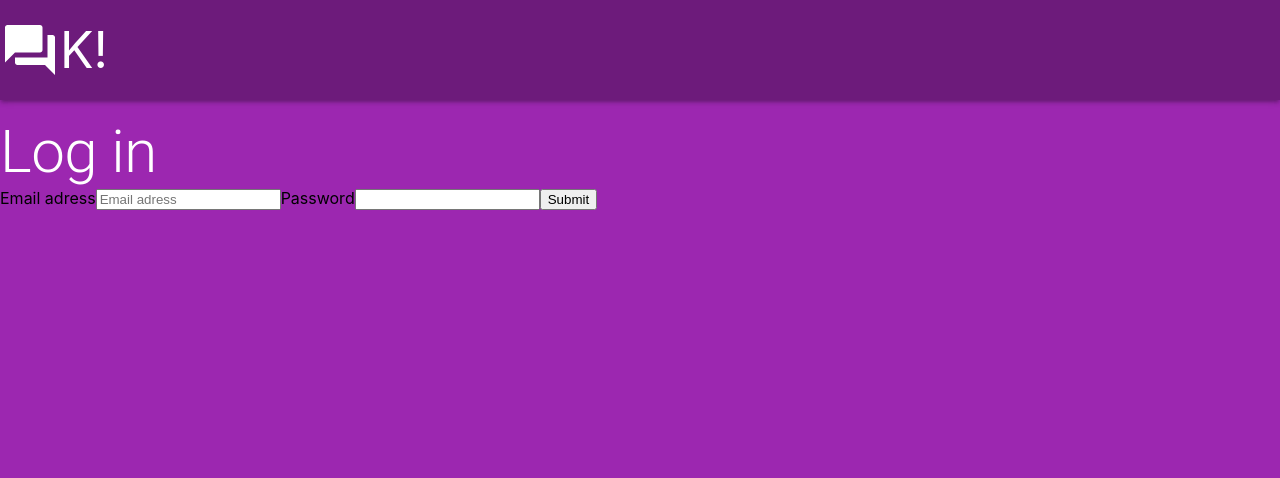
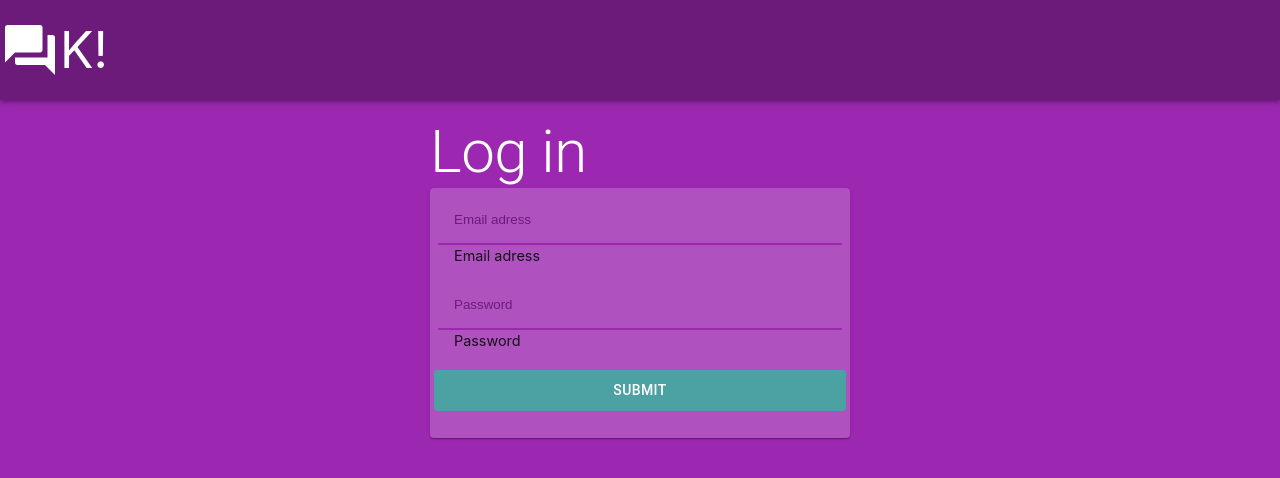
Before and after one commit to ullagjes/temaoppgave-8, a Next.js app: page /login in a window 1280 px wide. Shown: the top 478 px of the page. Built offline with nearby package versions, Linux system fonts and the light colour scheme; no server answers.

Commit message:
added form component styling

```diff
--- a/pages/login.js
+++ b/pages/login.js
@@ -4,15 +4,80 @@ import { Formik, Field, Form, ErrorMessage } from 'formik'
 import * as Yup from 'yup'
 import { useRouter } from 'next/router';
 
+import { makeStyles } from '@material-ui/core/styles';
+import Grid from '@material-ui/core/Grid';
+import Button from '@material-ui/core/Button';
+
 import PageContainer from '../components/PageComponents/PageContainer';
 import { SubTitle } from '../components/BaseComponents';
+import { Paper } from '@material-ui/core';
 
 const validationSchema = Yup.object().shape({
     email: Yup.string().required().min(8).label('Email'),
     password: Yup.string().required().min(8).label('Password'),
 })
 
+const useStyles = makeStyles((theme) => ({
+    grid: {
+        padding: theme.spacing(1),
+    },
+    errorMessage: {
+        color: theme.palette.warning.contrastText,
+        borderBottom: `2px solid ${theme.palette.warning.main}`,
+        fontSize: '1rem',
+        paddingLeft: theme.spacing(3)
+    },
+    field: {
+        '&::placeholder': {
+            color: theme.palette.primary.dark,
+        },
+        padding: theme.spacing(3),
+        width: '100%',
+        border: 'none',
+        borderBottom: `2px solid ${theme.palette.primary.main}`,
+        color: '#fff',
+        backgroundColor: theme.palette.primary.light,
+    },
+    formContainer: {
+        display: 'flex',
+        flexDirection: 'column',
+        justifyContent: 'space-around',
+        alignItems: 'stretch',
+        alignContent: 'flex-start',
+
+    },
+    label: {
+        padding: theme.spacing(3),
+        fontSize: '.9rem',
+    },
+    paper: {
+        backgroundColor: theme.palette.primary.light,
+        marginLeft: 'auto',
+        marginRight: 'auto',
+        width: '90vw',
+        maxWidth: '420px',
+        height: '250px',
+        padding: theme.spacing(1),
+    },
+    root: {
+        flexGrow: 1,
+    },
+    submit: {
+        width: '100%',
+        padding: theme.spacing(2),
+        marginTop: theme.spacing(3),
+        backgroundColor: theme.palette.secondary.main,
+        color: theme.palette.secondary.contrastText,
+        border: 'none',
+    },
+    title: {
+        alignSelf: 'center',
+    }
+}))
+
 function logIn() {
+
+    const classes = useStyles();
 
     const router = useRouter();
 
@@ -29,26 +94,73 @@ function logIn() {
     return (
         <>
         <PageContainer>
-            <SubTitle component={"h1"}>Log in</SubTitle>
+                <Grid
+                container
+                direction="column"
+                justify="center"
+                alignContent="center"
+                className={classes.root}>
+                    <Grid item xs={12}>
+                        <SubTitle component={"h1"} className={classes.title}>Log in</SubTitle>
+                    </Grid>
+                    <Grid item xs={12}>
+
                     <Formik
                     initialValues= {{
                     email: '',
                     password: '',
                     }}
+
                     validationSchema={validationSchema}
                     onSubmit={(values) => onSubmit(values)}
                     >
-                    <Form>
-                        <label htmlFor='email'>Email adress</label>
-                        <Field name="email" type="email" placeholder="Email adress"/>
-                        <ErrorMessage name="email" />
-                        <label htmlFor='password'>Password</label>
-                        <Field name="password" type="password"
+                    <Form className={classes.formContainer}>
+                        <Paper className={classes.paper}>
+                        <Grid
+                        container
+                        direction="column"
+                        spacing={3}
+                        className={classes.grid}
+                        >
+                            <Grid item xs={12}>
+
+                                <Field
+                                className={classes.field}
+                                name="email"
+                                type="email"
+                                placeholder="Email adress"/>
+                                <label
+                                className={classes.label}
+                                htmlFor='email'>Email adress</label>
+                                <ErrorMessage name="email"
+                                component="div"
+                                className={classes.errorMessage} />
+
+                            </Grid>
+                            <Grid item xs={12}>
+                                <Field
+                                className={classes.field}
+                                name="password"
+                                type="password"
+                                placeholder="Password"
                                 />
-                        <ErrorMessage name="password" />
-                        <button type="submit">Submit</button>
+                                <label
+                                className={classes.label}
+                                htmlFor='password'>Password</label>
+                                <ErrorMessage
+                                className={classes.errorMessage}
+                                component="div"
+                                name="password" />
+                            </Grid>
+                        </Grid>
+                        <Button type="submit" className={classes.submit}>Submit</Button>
+
+                        </Paper>
                     </Form>
                 </Formik>
+                    </Grid>
+                </Grid>
+
         </PageContainer>
 
 
--- a/utils/firebaseHelpers.js
+++ b/utils/firebaseHelpers.js
@@ -237,8 +237,6 @@ try {
     isWaitingRoomActive: true,
     hasEnded: true
   })
-
-
 
   return deleteEachUserAnswers(quizPin, participants)
   } catch(error){
```
Also changed, not shown: components/QuestionForm.js (+9 -0 lines). Lines whose indentation alone changed are shown as unchanged.
